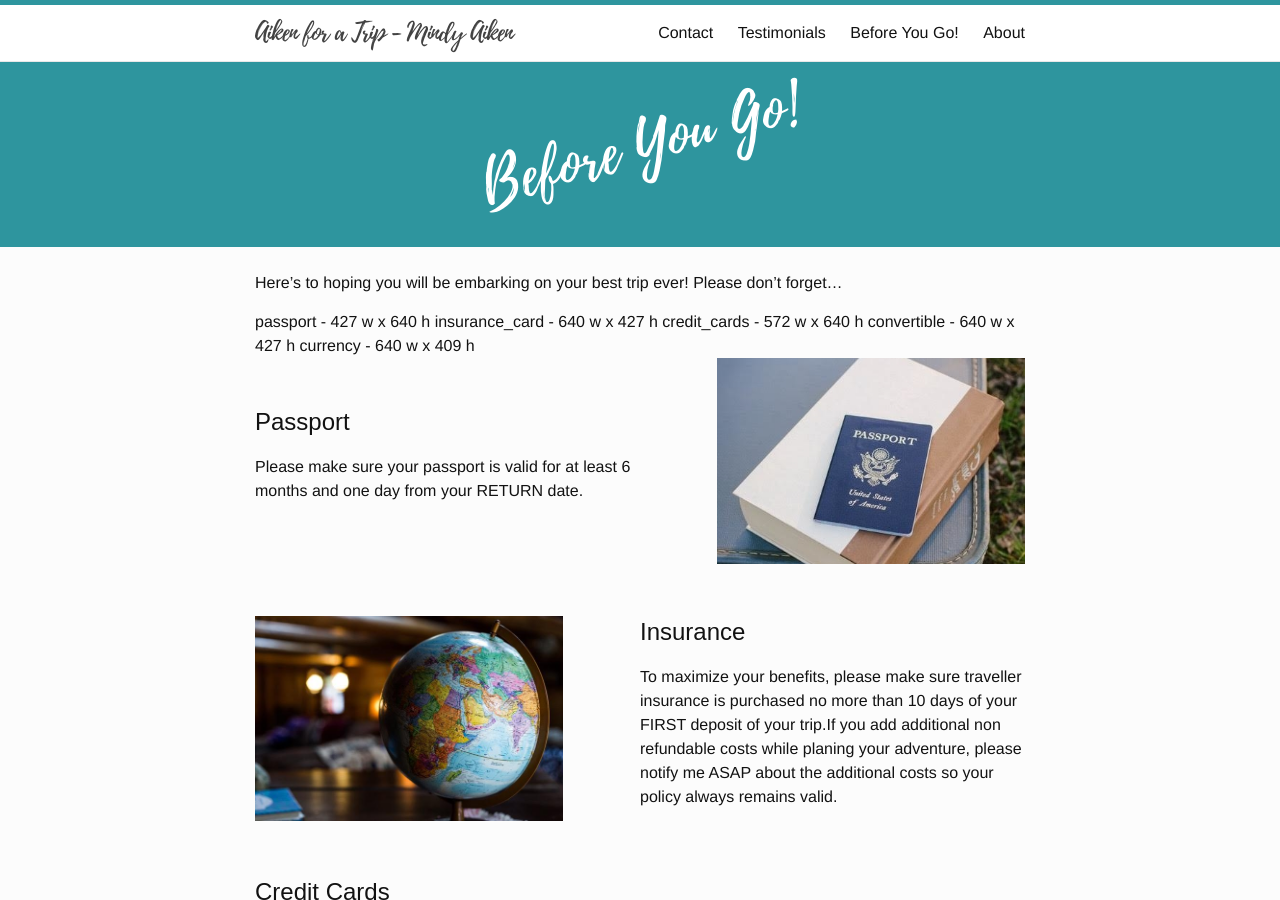
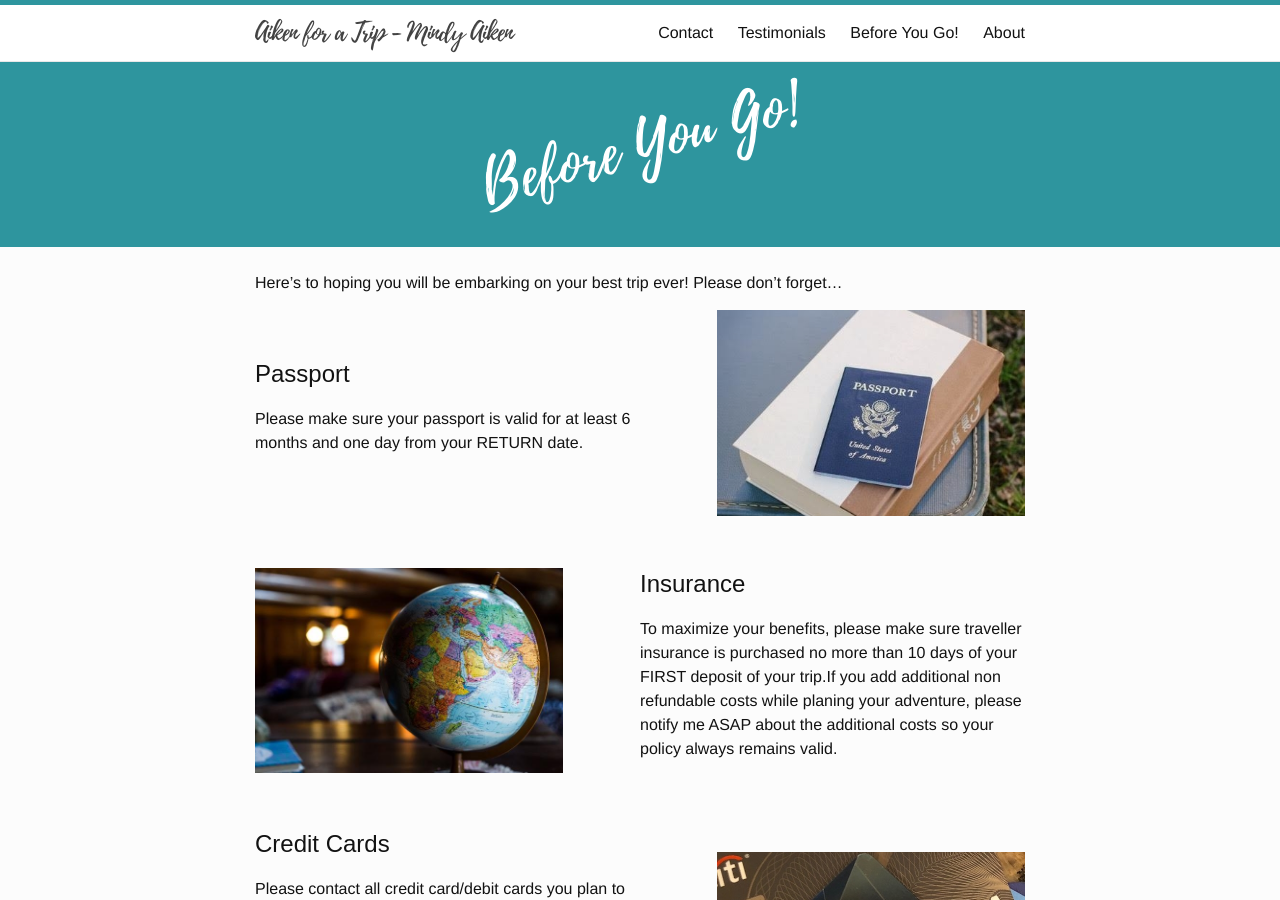
Before and after one commit to aikenfortrip/aikenfortrip.github.io, a Jekyll site: the page built from before-you-go.html, in a window 1280 px wide and 900 px high. Built offline with Jekyll 4.4.1, drawn with Linux system fonts in a browser that asks for light colours.

Commit message:
Remove image sizes

```diff
--- a/before-you-go.html
+++ b/before-you-go.html
@@ -6,14 +6,6 @@ navOrder: 3
 <p>
   Here’s to hoping you will be embarking on your best trip ever! Please don’t forget…
 </p>
-
-
-
-passport - 427 w x 640 h
-insurance_card - 640 w x 427 h
-credit_cards - 572 w x 640 h
-convertible - 640 w x 427 h
-currency - 640 w x 409 h
 
 <div class='row'>
   <div class='column'>
```
